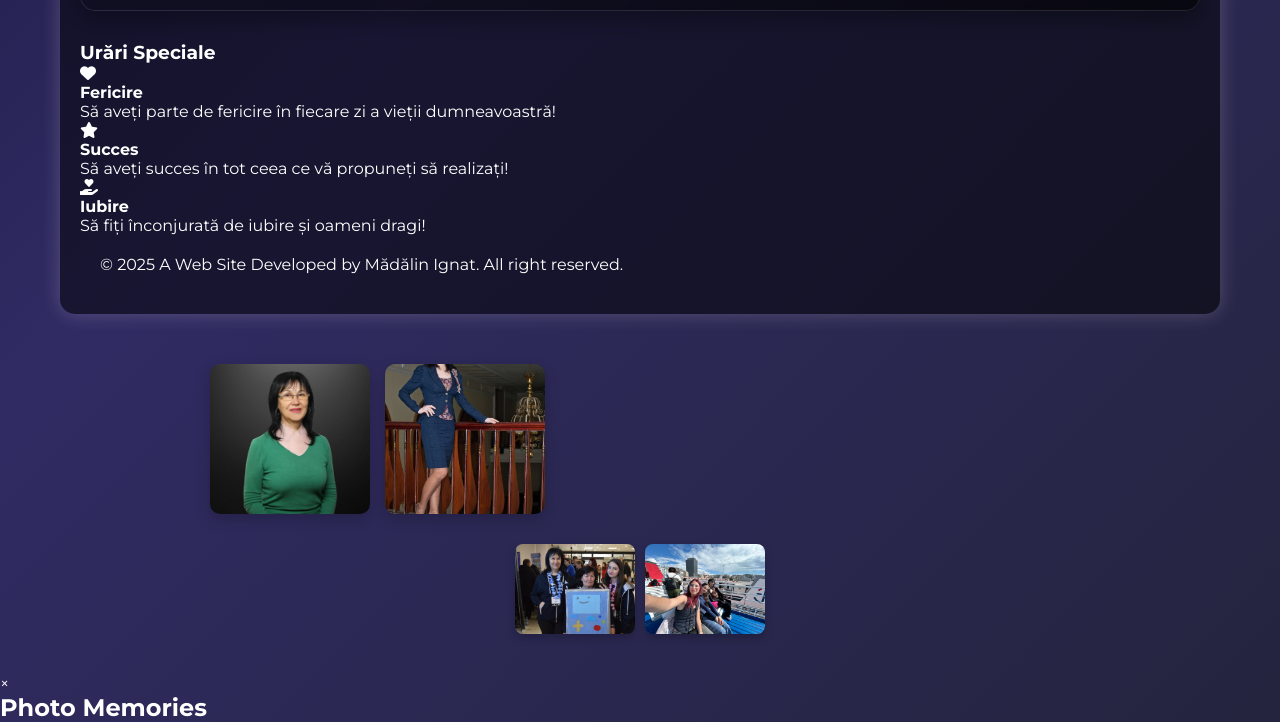
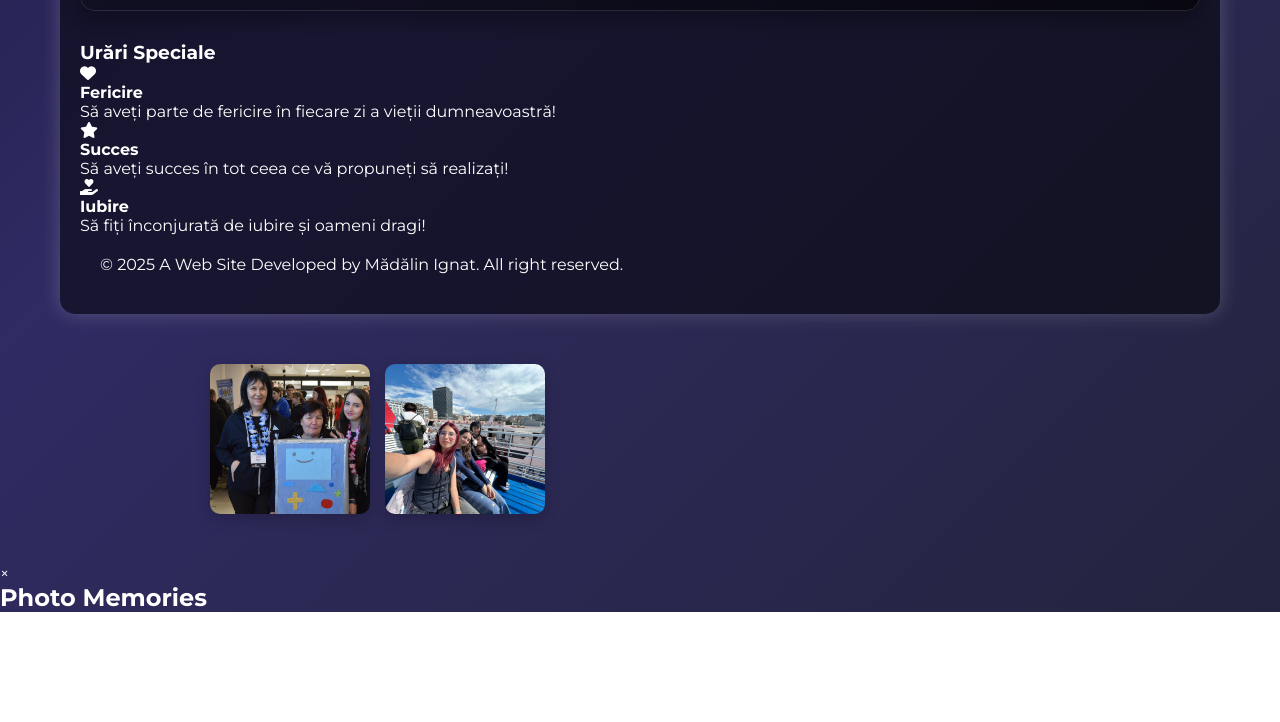
Before and after one commit to madalin17713/madalin17713-La-Multi-Ani-.github.io, a plain HTML site: page index.html in a window 1280 px wide. Shown: the part 1201-1923 px from the top of the page. After the commit the page ends 1813 px from the top, so only its background shows below. Drawn offline with nearby package versions, Linux system fonts and the light colour scheme.

Commit message:
Add files via upload

```diff
--- a/index.html
+++ b/index.html
@@ -38,7 +38,7 @@
 
         <div class="music-player">
             <button class="fancy-button" onclick="playMusic()">
-                <i class="fas fa-music"></i> Redă Melodia de Ziua Ta
+                <i class="fas fa-music"></i> Dedicație muzicală
             </button>
             <audio id="song" src="FLORIN SALAM   LA MULTI ANI.mp3"></audio>
         </div>
@@ -130,11 +130,11 @@
 
 <div class="grid-gallery">
     <div class="grid-item">
-        <img src="poza solo1.jpg" >
+        <img src="poza6.jpg" >
         <div class="caption"></div>
     </div>
     <div class="grid-item">
-        <img src="poza solo3.jpg" alt="Image 2">
+        <img src="poza4.jpg" alt="Image 2">
         <div class="caption"></div>
     </div>
     <!-- Add more grid items as needed -->
@@ -150,13 +150,7 @@
 
 </div> -->
 
-<div class="thumbnail-gallery">
-    <div class="thumbnail">
-        <img src="poza6.jpg" alt="Thumbnail 1">
-    </div>
-    <div class="thumbnail">
-        <img src="poza4.jpg" alt="Thumbnail 2">
-    </div>
+
     <!-- Add more thumbnails as needed -->
 </div>
 
```
